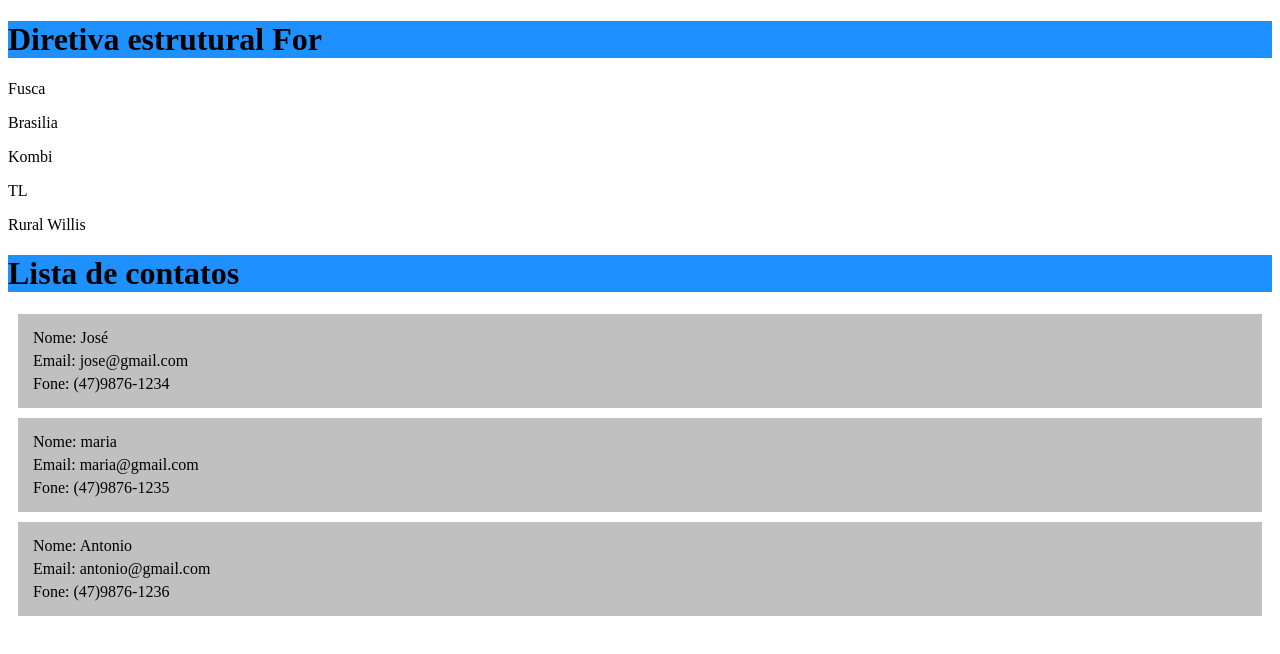
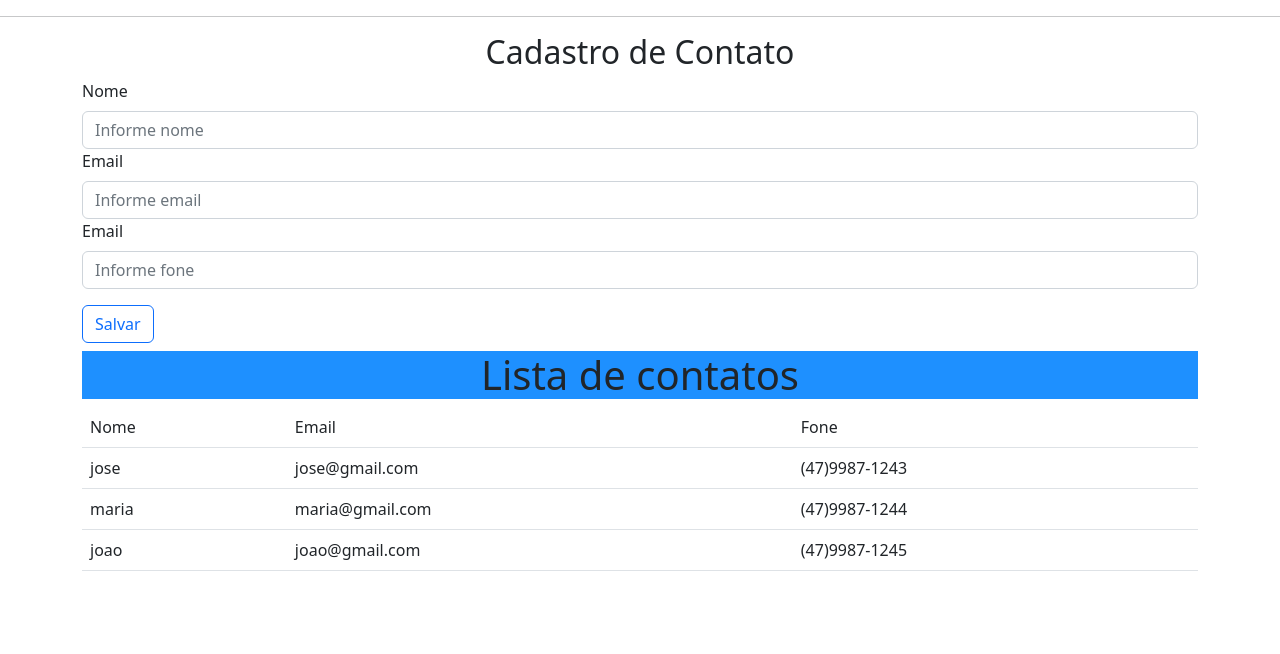
Before and after one commit to instrutorvilson/tsy-angular, an Angular app: page / in a window 1280 px wide. Shown: the top 654 px of the page. Built offline with nearby package versions, Linux system fonts and the light colour scheme.

Commit message:
Criado tela de cadastro e listage de contatos

```diff
--- a/src/app/app.component.html
+++ b/src/app/app.component.html
@@ -16,4 +16,4 @@
  <label for="ididade">Idade</label>
  <input type="number" [(ngModel)]="idade" />
  -->
- <app-diretiva></app-diretiva>
+ <app-cadastro></app-cadastro>
--- a/src/app/cadastro/cadastro.component.html
+++ b/src/app/cadastro/cadastro.component.html
@@ -1,5 +1,33 @@
 <hr>
-<h2>Cadastro de Categoria</h2>
-<input type="text" name="" id="" placeholder="Informe descrição">
+<h2 class="text-center">Cadastro de Contato</h2>
+<div class="container">
+    <form #f="ngForm" (ngSubmit)="enviar(f.value)">
+        <label for="idnome" class="form-label">Nome</label>
+        <input type="text" ngModel name="nome"  placeholder="Informe nome" id="idnome" class="form-control"/>
 
-<p>Nome: {{nome}}</p>
+        <label for="idemail" class="form-label">Email</label>
+        <input type="text" ngModel name="email"  placeholder="Informe email" id="idemail" class="form-control" />
+
+        <label for="idfone" class="form-label">Email</label>
+        <input type="text" ngModel name="fone"  placeholder="Informe fone" id="idfone" class="form-control" />
+
+        <button class="btn btn-outline-primary mt-3">Salvar</button>
+    </form>
+    <h1 class="text-center mt-2">Lista de contatos</h1>
+    <table class="table">
+        <thead>
+            <tr>
+                <td>Nome</td>
+                <td>Email</td>
+                <td>Fone</td>
+            </tr>
+        </thead>
+        <tbody>
+            <tr *ngFor="let ct of contatos">
+                <td>{{ct.nome}}</td>
+                <td>{{ct.email}}</td>
+                <td>{{ct.fone}}</td>
+            </tr>
+        </tbody>
+    </table>
+</div>
--- a/src/app/cadastro/cadastro.component.ts
+++ b/src/app/cadastro/cadastro.component.ts
@@ -1,4 +1,10 @@
 import { Component } from '@angular/core';
+
+interface IContato{
+  nome: string,
+  email: string,
+  fone: string
+}
 
 @Component({
   selector: 'app-cadastro',
@@ -6,5 +12,16 @@ import { Component } from '@angular/core';
   styleUrls: ['./cadastro.component.css']
 })
 export class CadastroComponent {
-    nome = "Cereal"
+
+   contatos: IContato[] = [
+    {nome:'jose',email:'jose@gmail.com',fone:'(47)9987-1243'},
+    {nome:'maria',email:'maria@gmail.com',fone:'(47)9987-1244'},
+    {nome:'joao',email:'joao@gmail.com',fone:'(47)9987-1245'}
+  ]
+
+   constructor(){}
+
+   enviar(dados:IContato){
+       this.contatos.push(dados)
+    }
 }
--- a/src/app/diretiva/diretiva.component.html
+++ b/src/app/diretiva/diretiva.component.html
@@ -7,3 +7,11 @@
     <p>Email: {{ct.email}}</p>
     <p>Fone: {{ct.fone}}</p>
 </div>
+
+<h1>Diretiva estrutural IF</h1>
+<button (click)="showHide()"> {{rotulo}}
+</button>
+<p>{{ mostrar }}</p>
+<div *ngIf="mostrar">
+    <p>Ola Mundo!</p>
+</div>
--- a/src/app/diretiva/diretiva.component.ts
+++ b/src/app/diretiva/diretiva.component.ts
@@ -6,6 +6,19 @@ import { Component } from '@angular/core';
   styleUrls: ['./diretiva.component.css']
 })
 export class DiretivaComponent {
+  mostrar: boolean = false
+  rotulo: string = "show"
+  showHide(){
+    if(this.mostrar){
+      this.mostrar = false
+      this.rotulo = "show"
+    }
+    else{
+      this.mostrar = true
+      this.rotulo = "hide"
+    }
+  }
+
   carros: any = ["Fusca", "Brasilia", "Kombi", "TL", "Rural Willis"]
 
   contatos: any = [
--- a/src/index.html
+++ b/src/index.html
@@ -6,7 +6,8 @@
   <base href="/">
   <meta name="viewport" content="width=device-width, initial-scale=1">
   <link rel="icon" type="image/x-icon" href="favicon.ico">
-
+  <!-- CSS only -->
+ <link href="https://cdn.jsdelivr.net/npm/bootstrap@5.2.2/dist/css/bootstrap.min.css" rel="stylesheet" integrity="sha384-Zenh87qX5JnK2Jl0vWa8Ck2rdkQ2Bzep5IDxbcnCeuOxjzrPF/et3URy9Bv1WTRi" crossorigin="anonymous">
 </head>
 <body>
   <root></root>
```
